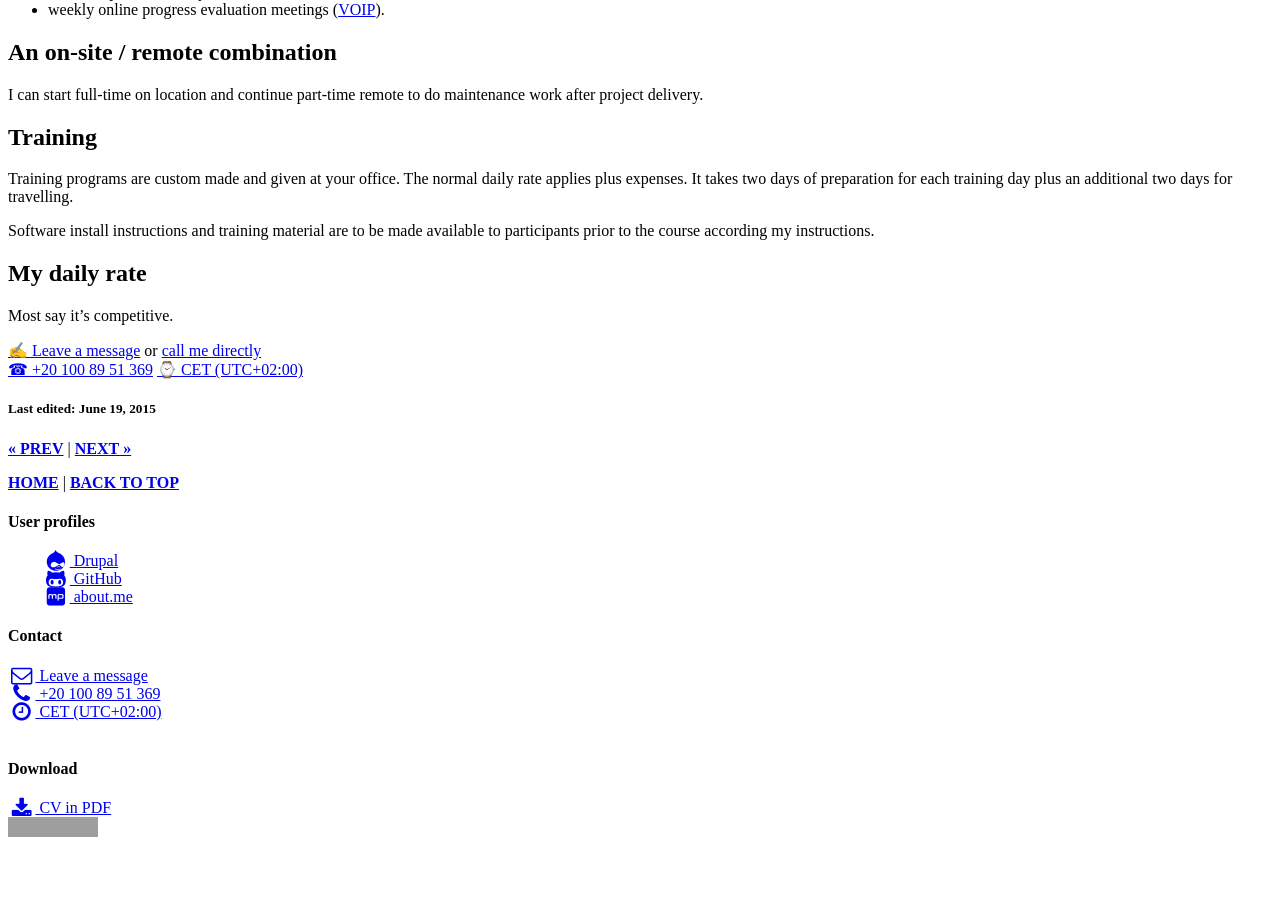
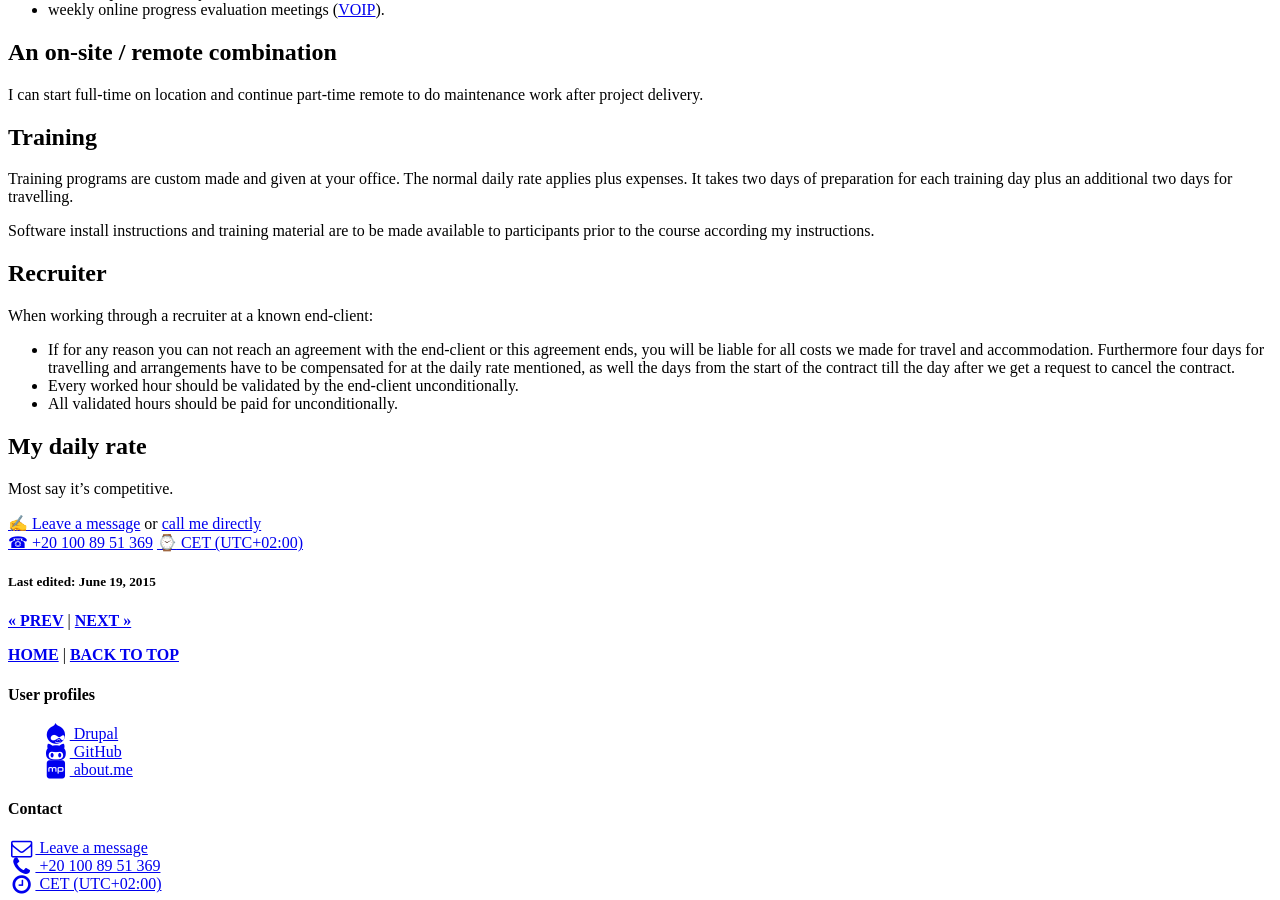
Before and after one commit to lolandese/lolandese.github.com, a Jekyll site: the page built from terms.md, in a window 1280 px wide and 900 px high, scrolled down 1654 px. Built offline with Jekyll 4.4.1, drawn with Linux system fonts in a browser that asks for light colours; nearby versions of some CDN libraries; some web fonts are replaced; comment, search, counter and statistics services are not loaded; before the commit the page ends 2511 px from its top, so only the background shows below that; grey boxes are pictures that could not be loaded.

Commit message:
Updated page

```diff
--- a/terms.md
+++ b/terms.md
@@ -57,6 +57,13 @@ Training programs are custom made and given at your office. The normal daily rat
 Software install instructions and training material are to be made available to participants prior to the course according my instructions.
 
 
+## Recruiter
+
+When working through a recruiter at a known end-client:
+- If for any reason you can not reach an agreement with the end-client or this agreement ends, you will be liable for all costs we made for travel and accommodation. Furthermore four days for travelling and arrangements have to be compensated for at the daily rate mentioned, as well the days from the start of the contract till the day after we get a request to cancel the contract.
+- Every worked hour should be validated by the end-client unconditionally.
+- All validated hours should be paid for unconditionally.
+
 ## My daily rate
 
 Most say it's competitive.
```
